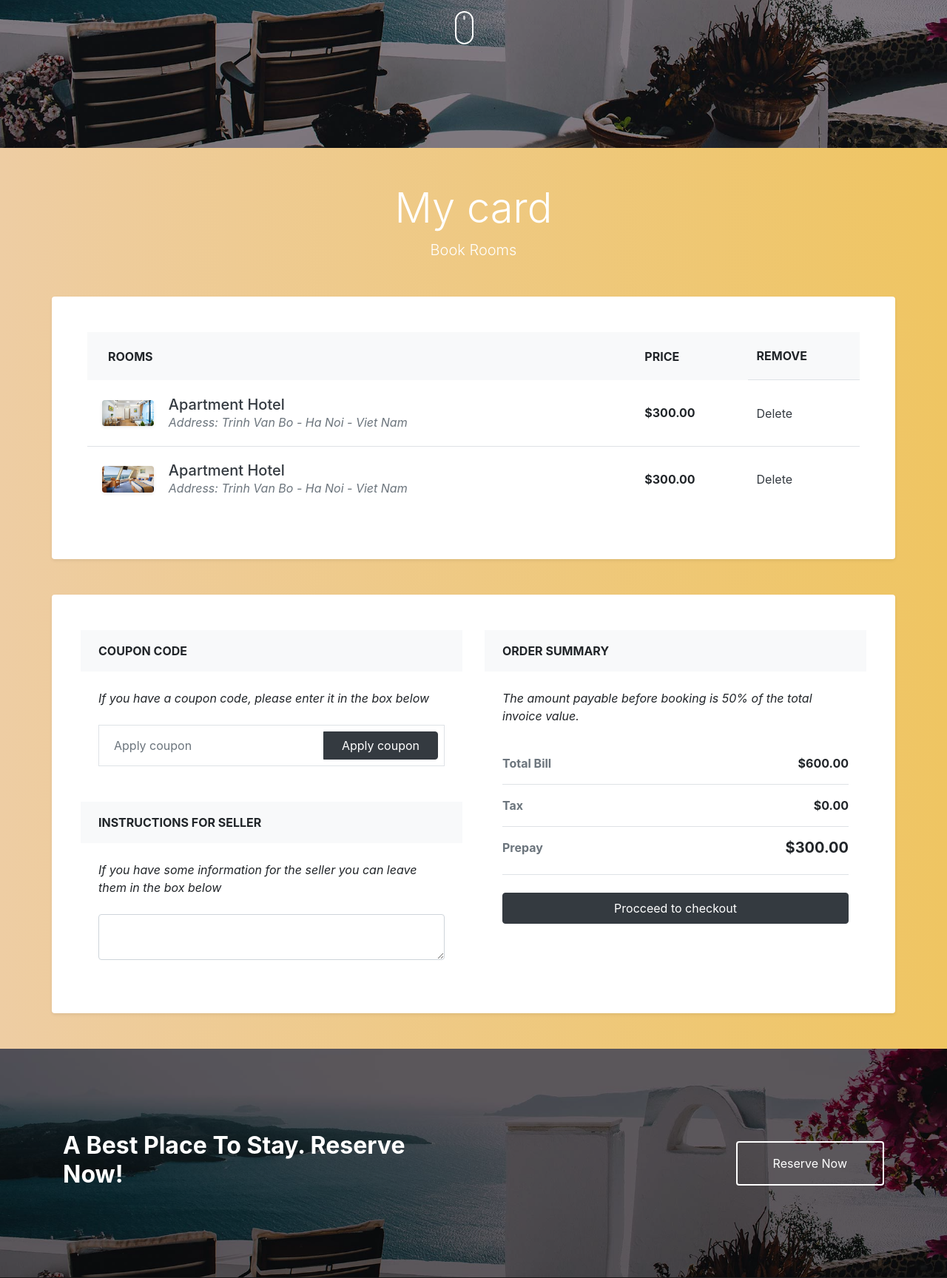
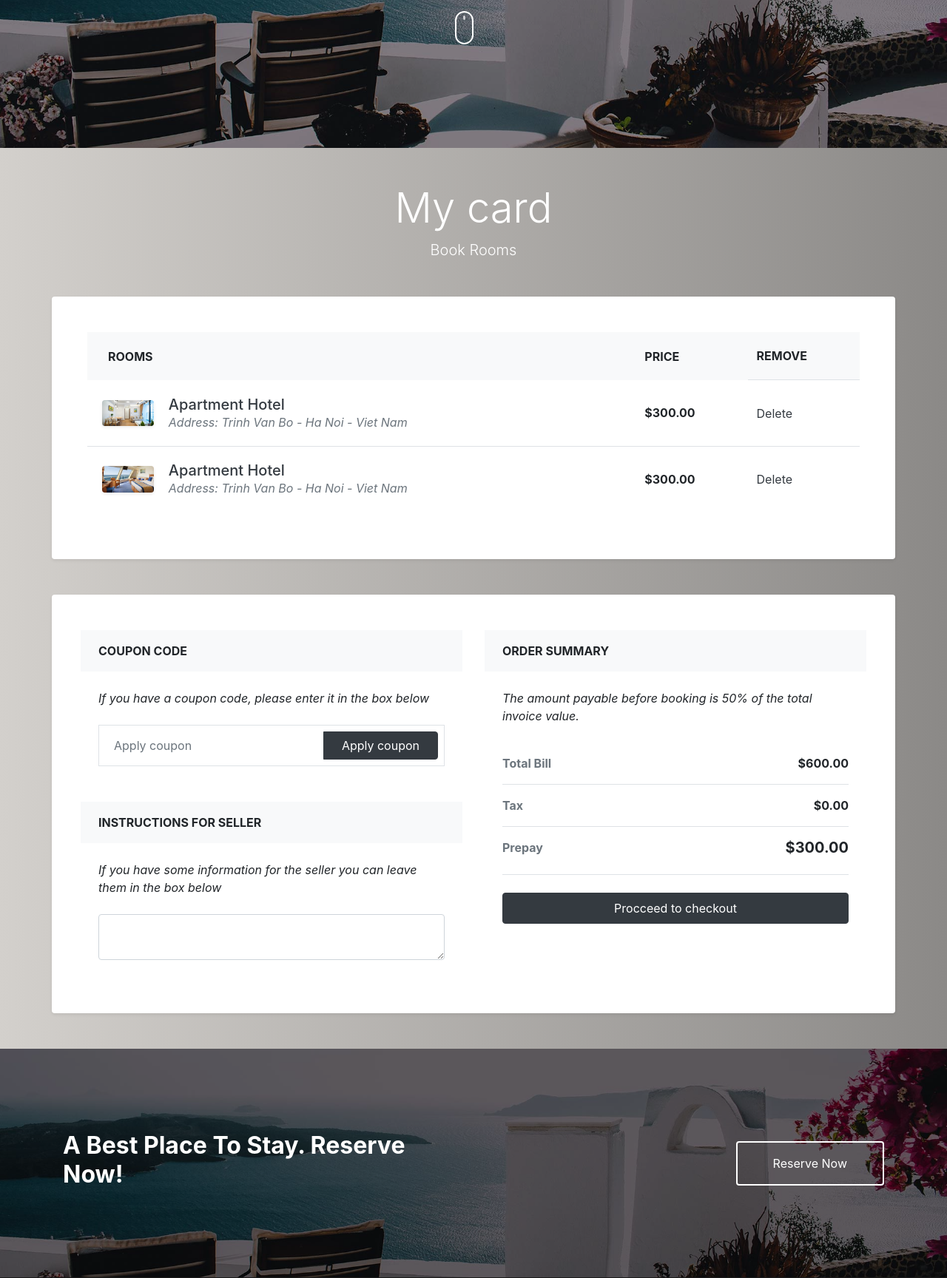
Before and after one commit to Synguyen7504/Nhom12, a PHP site: page /card.html in a window 1280 px wide. Shown: the part 500-2228 px from the top of the page at 74% size. Run offline with PHP 8.4, Linux system fonts and the light colour scheme; some web fonts are replaced.

Commit message:
change color card

```diff
--- a/css/custom.css
+++ b/css/custom.css
@@ -4,7 +4,7 @@ Custom card
 body {
     background: #e2d8c9;
     background: -webkit-linear-gradient(to right, #eecda3, #efb262);
-    background: linear-gradient(to right, #eecda3, #efc562);
+    background: linear-gradient(to right, #d3d0cc, #8b8987);
     min-height: 100vh;
   }
 
```
